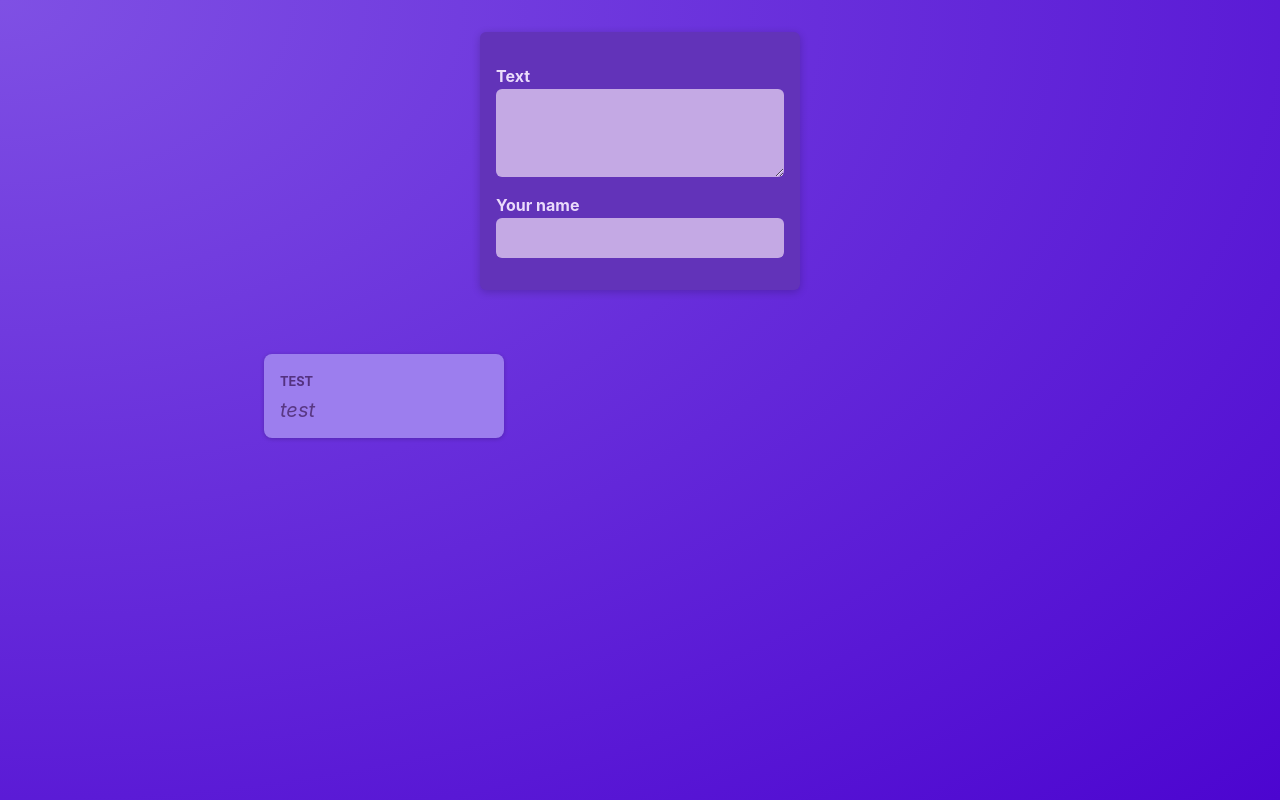
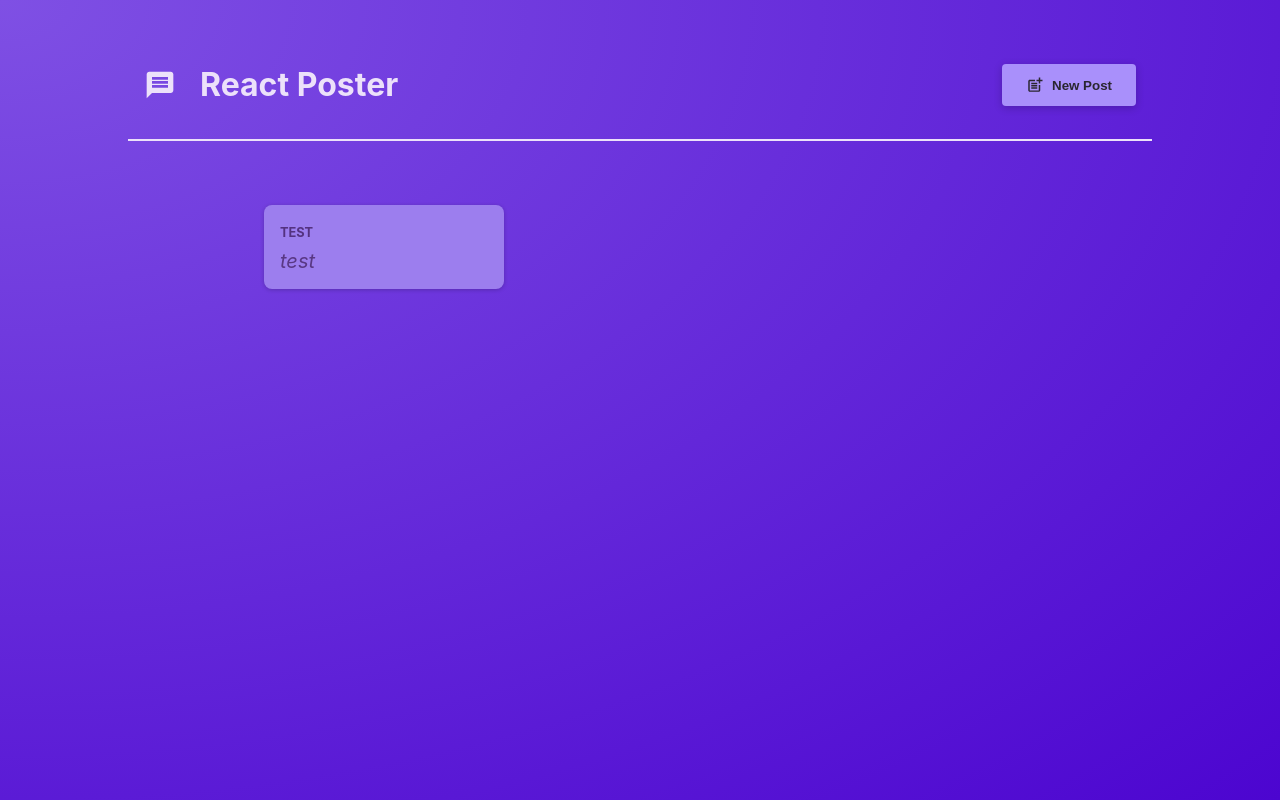
Before and after one commit to AdminAkai/react-refresher, a React (Vite) app: page / in a window 1280 px wide. Built offline with nearby package versions, Linux system fonts and the light colour scheme.

Commit message:
Added MainHeader and Modal component

```diff
--- a/package.json
+++ b/package.json
@@ -10,7 +10,8 @@
   },
   "dependencies": {
     "react": "^19.2.7",
-    "react-dom": "^19.2.7"
+    "react-dom": "^19.2.7",
+    "react-icons": "^5.7.0"
   },
   "devDependencies": {
     "@types/react": "^19.2.17",
--- /dev/null
+++ b/src/components/MainHeader/MainHeader.component.jsx
@@ -0,0 +1,22 @@
+import { MdPostAdd, MdMessage } from 'react-icons/md';
+
+import classes from './MainHeader.module.css';
+
+const MainHeader = ({ onCreatePost }) => {
+  return (
+    <header className={classes.header}>
+      <h1 className={classes.logo}>
+        <MdMessage />
+        React Poster
+      </h1>
+      <p>
+        <button className={classes.button} onClick={onCreatePost}>
+          <MdPostAdd size={18} />
+          New Post
+        </button>
+      </p>
+    </header>
+  );
+}
+
+export default MainHeader;
--- /dev/null
+++ b/src/components/MainHeader/MainHeader.module.css
@@ -0,0 +1,36 @@
+.header {
+  /* padding: 2rem 10%; */
+  margin: 2rem 10%;
+  padding: 1rem;
+  text-align: center;
+  display: flex;
+  justify-content: space-between;
+  align-items: center;
+  border-bottom: 2px solid #ece1fa;
+}
+
+.logo {
+  font-size: 2rem;
+  display: flex;
+  gap: 1.5rem;
+  align-items: center;
+  color: #ece1fa;
+}
+
+.button {
+  display: inline-flex;
+  align-items: center;
+  gap: 0.5rem;
+  padding: 0.75rem 1.5rem;
+  background-color: #a990fb;
+  color: #2a2630;
+  border: none;
+  border-radius: 4px;
+  box-shadow: 0 2px 8px rgba(0, 0, 0, 0.2);
+  cursor: pointer;
+  font-weight: bold;
+}
+
+.button:hover {
+  background-color: #8c6cf7;
+}
--- /dev/null
+++ b/src/components/MainHeader/index.js
@@ -0,0 +1 @@
+export { default } from './MainHeader.component.jsx'
--- /dev/null
+++ b/src/components/Modal/Modal.component.jsx
@@ -0,0 +1,13 @@
+import styles from './Modal.module.css'
+
+const Modal = ({ toggleModal, showModal, children }) => (
+  <>
+    <dialog open={showModal} className={styles.backdrop} onClick={toggleModal}>
+      <div className={styles.modal}>
+        {children}
+      </div>
+    </dialog>
+  </>
+)
+
+export default Modal
--- /dev/null
+++ b/src/components/Modal/Modal.module.css
@@ -0,0 +1,24 @@
+.backdrop {
+  position: fixed;
+  top: 0;
+  left: 0;
+  width: 100%;
+  height: 100vh;
+  background-color: rgba(0, 0, 0, 0.6);
+  z-index: 1;
+
+  &[open] {
+    display: flex;
+    justify-content: center;
+    align-items: flex-start;
+  }
+}
+
+.modal {
+  border: none;
+  border-radius: 6px;
+  box-shadow: 0 2px 8px rgba(0, 0, 0, 0.2);
+  padding: 0;
+  overflow: hidden;
+  z-index: 1;
+}
--- /dev/null
+++ b/src/components/Modal/index.js
@@ -0,0 +1 @@
+export { default } from './Modal.component'
--- a/src/components/NewPost/NewPost.module.css
+++ b/src/components/NewPost/NewPost.module.css
@@ -2,9 +2,6 @@
   background-color: #6233b9;
   padding: 1rem;
   width: 20rem;
-  margin: 2rem auto;
-  border-radius: 6px;
-  box-shadow: 0 2px 8px rgba(0, 0, 0, 0.2);
 }
 
 .form label {
--- a/src/pages/Main.page.jsx
+++ b/src/pages/Main.page.jsx
@@ -1,15 +1,20 @@
 import { useState } from 'react';
 
+import MainHeader from 'src/components/MainHeader';
 import PostsList from 'src/components/PostsList';
 import NewPost from 'src/components/NewPost';
+import Modal from 'src/components/Modal';
 
 const Main = () => {
+  const [showModal, setShowModal] = useState(false);
   const [newPost, setNewPost] = useState({
     body: '',
     author: '',
   });
 
   console.log(newPost);
+
+  const toggleModal = () => setShowModal(!showModal)
 
   const onNewPostChange = (postArea, value) => {
     if (value === newPost[postArea]) return;
@@ -18,10 +23,13 @@ const Main = () => {
 
   return (
     <main>
-      <NewPost
-        onPostBodyChange={onNewPostChange}
-        onPostAuthorChange={onNewPostChange}
-      />
+      <MainHeader />
+      <Modal toggleModal={toggleModal} showModal={showModal}>
+        <NewPost
+          onPostBodyChange={onNewPostChange}
+          onPostAuthorChange={onNewPostChange}
+        />
+      </Modal>
       <PostsList />
     </main>
   );
```
Also changed, not shown: 1 other file (tests, documents, lock files or other folders).
